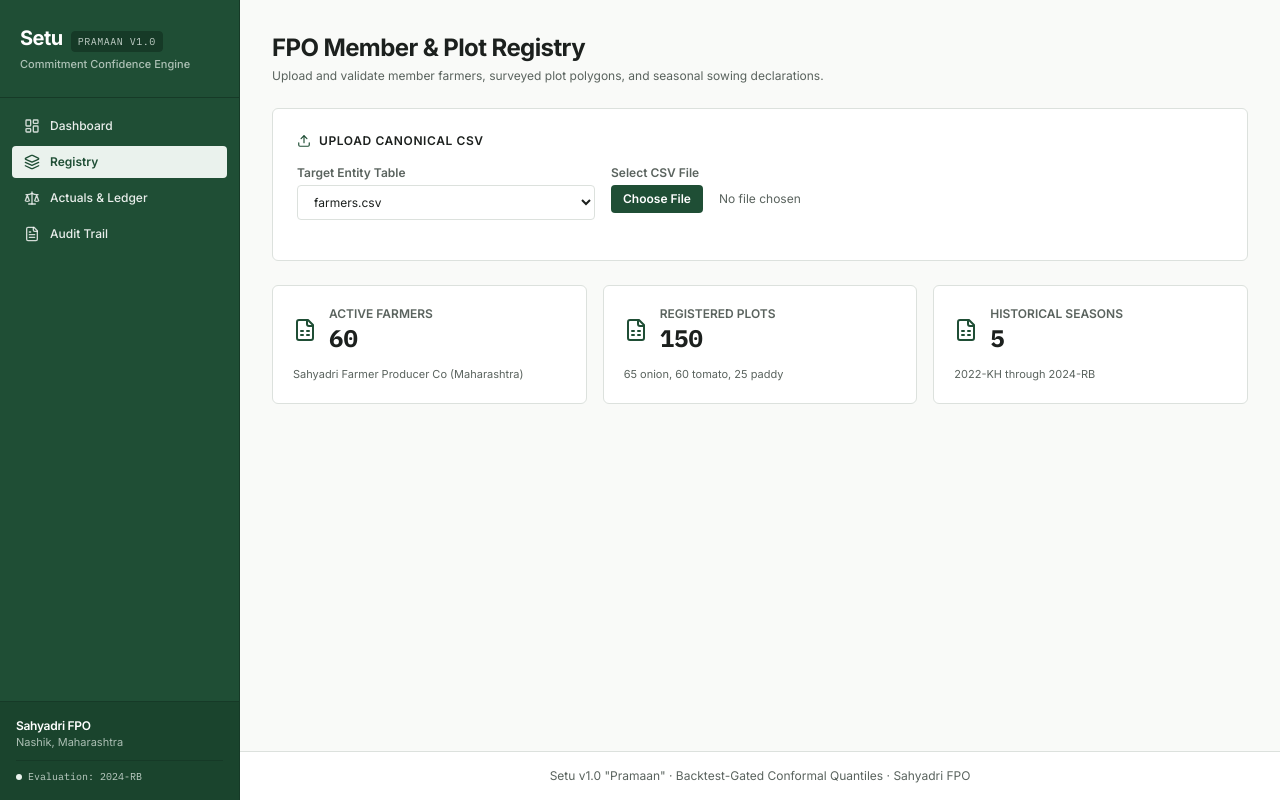
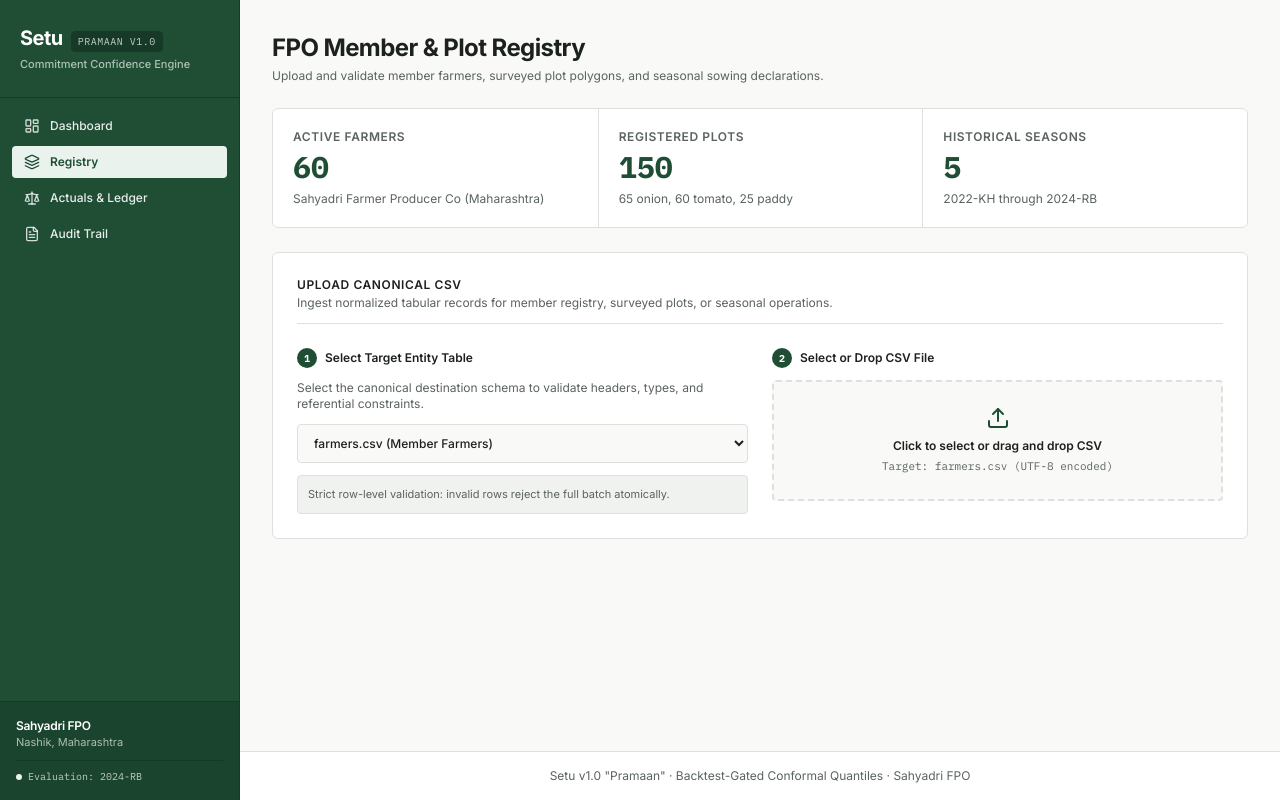
Before and after one commit to JanardhanS56/Pramaan, a Next.js app in the folder frontend/: page /registry in a window 1280 px wide. Built offline with nearby package versions, Linux system fonts and the light colour scheme.

Commit message:
refactor(phase-6): redesign dashboard and registry per daylight 60/30/10 system

```diff
--- a/frontend/app/registry/page.tsx
+++ b/frontend/app/registry/page.tsx
@@ -1,7 +1,7 @@
 "use client";
 
 import React, { useState } from "react";
-import { Upload, FileSpreadsheet, CheckCircle2, AlertCircle } from "lucide-react";
+import { Upload, CheckCircle2, AlertCircle } from "lucide-react";
 
 export default function RegistryPage() {
   const [fileType, setFileType] = useState("farmers");
@@ -44,6 +44,7 @@ export default function RegistryPage() {
 
   return (
     <div className="space-y-6">
+      {/* Page Header */}
       <div>
         <h1 className="text-2xl font-bold tracking-tight text-[#1C201E]">
           FPO Member & Plot Registry
@@ -53,46 +54,121 @@ export default function RegistryPage() {
         </p>
       </div>
 
-      {/* Upload Box */}
+      {/* Top 3 KPI Summary Metrics Bar */}
+      <div className="bg-white border border-[#DCE1DD] rounded-md grid grid-cols-1 md:grid-cols-3 divide-y md:divide-y-0 md:divide-x divide-[#DCE1DD] overflow-hidden">
+        <div className="p-5 text-left">
+          <span className="text-xs text-[#5A635E] uppercase font-semibold tracking-wider block mb-1">
+            Active Farmers
+          </span>
+          <span className="text-3xl font-bold font-mono tabular-nums text-[#1F4E35] block">
+            60
+          </span>
+          <span className="text-xs text-[#5A635E] mt-1.5 block">
+            Sahyadri Farmer Producer Co (Maharashtra)
+          </span>
+        </div>
+
+        <div className="p-5 text-left">
+          <span className="text-xs text-[#5A635E] uppercase font-semibold tracking-wider block mb-1">
+            Registered Plots
+          </span>
+          <span className="text-3xl font-bold font-mono tabular-nums text-[#1F4E35] block">
+            150
+          </span>
+          <span className="text-xs text-[#5A635E] mt-1.5 block">
+            65 onion, 60 tomato, 25 paddy
+          </span>
+        </div>
+
+        <div className="p-5 text-left">
+          <span className="text-xs text-[#5A635E] uppercase font-semibold tracking-wider block mb-1">
+            Historical Seasons
+          </span>
+          <span className="text-3xl font-bold font-mono tabular-nums text-[#1F4E35] block">
+            5
+          </span>
+          <span className="text-xs text-[#5A635E] mt-1.5 block">
+            2022-KH through 2024-RB
+          </span>
+        </div>
+      </div>
+
+      {/* Structured Two-Step CSV Ingestion Card */}
       <div className="bg-white border border-[#DCE1DD] rounded-md p-6">
-        <h2 className="text-xs font-semibold uppercase tracking-wider text-[#1C201E] mb-4 flex items-center space-x-2">
-          <Upload className="w-3.5 h-3.5 text-[#1F4E35]" />
-          <span>Upload Canonical CSV</span>
+        <div className="border-b border-[#DCE1DD] pb-3 mb-6">
+          <h2 className="text-xs font-semibold uppercase tracking-wider text-[#1C201E]">
+            Upload Canonical CSV
           </h2>
+          <p className="text-xs text-[#5A635E] mt-0.5">
+            Ingest normalized tabular records for member registry, surveyed plots, or seasonal operations.
+          </p>
+        </div>
 
-        <div className="grid grid-cols-1 sm:grid-cols-3 gap-4 mb-4">
-          <div>
-            <label className="block text-xs font-semibold text-[#5A635E] mb-1">Target Entity Table</label>
+        <div className="grid grid-cols-1 md:grid-cols-2 gap-6 items-start">
+          {/* Step 1: Target Entity Table */}
+          <div className="space-y-3">
+            <div className="flex items-center space-x-2">
+              <span className="w-5 h-5 rounded-full bg-[#1F4E35] text-white text-[10px] font-bold flex items-center justify-center font-mono">
+                1
+              </span>
+              <label className="text-xs font-semibold text-[#1C201E]">
+                Select Target Entity Table
+              </label>
+            </div>
+            <p className="text-xs text-[#5A635E]">
+              Select the canonical destination schema to validate headers, types, and referential constraints.
+            </p>
             <select
               value={fileType}
               onChange={(e) => setFileType(e.target.value)}
-              className="w-full bg-white border border-[#DCE1DD] rounded px-3 py-2 text-xs text-[#1C201E] focus:outline-none focus:border-[#1F4E35]"
+              className="w-full bg-[#F9FAF8] border border-[#DCE1DD] rounded px-3 py-2.5 text-xs text-[#1C201E] focus:outline-none focus:border-[#1F4E35] focus:bg-white font-medium"
             >
-              <option value="farmers">farmers.csv</option>
-              <option value="plots">plots.csv</option>
-              <option value="sowing">sowing.csv</option>
-              <option value="harvest">harvest.csv</option>
-              <option value="signals">signals.csv</option>
-              <option value="contracts">contracts.csv</option>
-              <option value="deliveries">deliveries.csv</option>
+              <option value="farmers">farmers.csv (Member Farmers)</option>
+              <option value="plots">plots.csv (Surveyed Geo Plots)</option>
+              <option value="sowing">sowing.csv (Seasonal Sowing Declarations)</option>
+              <option value="harvest">harvest.csv (Harvest Yield Actuals)</option>
+              <option value="signals">signals.csv (Agronomic & Satellite Signals)</option>
+              <option value="contracts">contracts.csv (Buyer Forward Contracts)</option>
+              <option value="deliveries">deliveries.csv (Historical Fulfillment Ledger)</option>
             </select>
+            <div className="bg-[#F0F2F0] border border-[#DCE1DD] rounded p-2.5 text-[11px] text-[#5A635E]">
+              Strict row-level validation: invalid rows reject the full batch atomically.
+            </div>
           </div>
 
-          <div className="sm:col-span-2">
-            <label className="block text-xs font-semibold text-[#5A635E] mb-1">Select CSV File</label>
+          {/* Step 2: Clean Dashed File Dropzone */}
+          <div className="space-y-3">
+            <div className="flex items-center space-x-2">
+              <span className="w-5 h-5 rounded-full bg-[#1F4E35] text-white text-[10px] font-bold flex items-center justify-center font-mono">
+                2
+              </span>
+              <span className="text-xs font-semibold text-[#1C201E]">
+                Select or Drop CSV File
+              </span>
+            </div>
+            <label className="flex flex-col items-center justify-center border-2 border-dashed border-[#DCE1DD] hover:border-[#1F4E35] bg-[#F9FAF8] hover:bg-[#EAF2ED]/30 rounded p-6 cursor-pointer transition-colors text-center group">
+              <Upload className="w-6 h-6 text-[#1F4E35] group-hover:scale-105 transition-transform mb-2" />
+              <span className="text-xs font-semibold text-[#1C201E]">
+                {loading ? "Validating & Ingesting..." : "Click to select or drag and drop CSV"}
+              </span>
+              <span className="text-[11px] text-[#5A635E] mt-1 font-mono">
+                Target: {fileType}.csv (UTF-8 encoded)
+              </span>
               <input
                 type="file"
                 accept=".csv"
                 onChange={handleFileUpload}
                 disabled={loading}
-              className="w-full text-xs text-[#5A635E] file:mr-4 file:py-1.5 file:px-3 file:rounded file:border-0 file:text-xs file:font-semibold file:bg-[#1F4E35] file:text-white hover:file:bg-[#163A27] cursor-pointer"
+                className="hidden"
               />
+            </label>
           </div>
         </div>
 
+        {/* Validation Status & Error Reporting */}
         {uploadStatus && (
           <div
-            className={`mt-4 p-3.5 rounded text-xs border flex items-start space-x-2.5 ${
+            className={`mt-6 p-3.5 rounded text-xs border flex items-start space-x-2.5 ${
               errorDetails && errorDetails.length > 0
                 ? "bg-[#FEF3F2] border-[#FECDCA] text-[#B42318]"
                 : "bg-[#EAF2ED] border-[#C5D8CC] text-[#1F4E35]"
@@ -118,42 +194,6 @@ export default function RegistryPage() {
           </div>
         )}
       </div>
-
-      {/* Registry Summary Tables */}
-      <div className="grid grid-cols-1 md:grid-cols-3 gap-4">
-        <div className="bg-white border border-[#DCE1DD] rounded-md p-5">
-          <div className="flex items-center space-x-3">
-            <FileSpreadsheet className="w-6 h-6 text-[#1F4E35]" />
-            <div>
-              <span className="text-xs text-[#5A635E] uppercase font-semibold block">Active Farmers</span>
-              <span className="text-2xl font-bold font-mono tabular-nums text-[#1C201E]">60</span>
-            </div>
-          </div>
-          <p className="text-[11px] text-[#5A635E] mt-3">Sahyadri Farmer Producer Co (Maharashtra)</p>
-        </div>
-
-        <div className="bg-white border border-[#DCE1DD] rounded-md p-5">
-          <div className="flex items-center space-x-3">
-            <FileSpreadsheet className="w-6 h-6 text-[#1F4E35]" />
-            <div>
-              <span className="text-xs text-[#5A635E] uppercase font-semibold block">Registered Plots</span>
-              <span className="text-2xl font-bold font-mono tabular-nums text-[#1C201E]">150</span>
-            </div>
-          </div>
-          <p className="text-[11px] text-[#5A635E] mt-3">65 onion, 60 tomato, 25 paddy</p>
-        </div>
-
-        <div className="bg-white border border-[#DCE1DD] rounded-md p-5">
-          <div className="flex items-center space-x-3">
-            <FileSpreadsheet className="w-6 h-6 text-[#1F4E35]" />
-            <div>
-              <span className="text-xs text-[#5A635E] uppercase font-semibold block">Historical Seasons</span>
-              <span className="text-2xl font-bold font-mono tabular-nums text-[#1C201E]">5</span>
-            </div>
-          </div>
-          <p className="text-[11px] text-[#5A635E] mt-3">2022-KH through 2024-RB</p>
-        </div>
-      </div>
     </div>
   );
 }
```
Also changed, not shown: frontend/app/page.tsx (+41 -26 lines), frontend/components/ModelHealthStrip.tsx (+19 -21 lines). Lines whose indentation alone changed are shown as unchanged.
